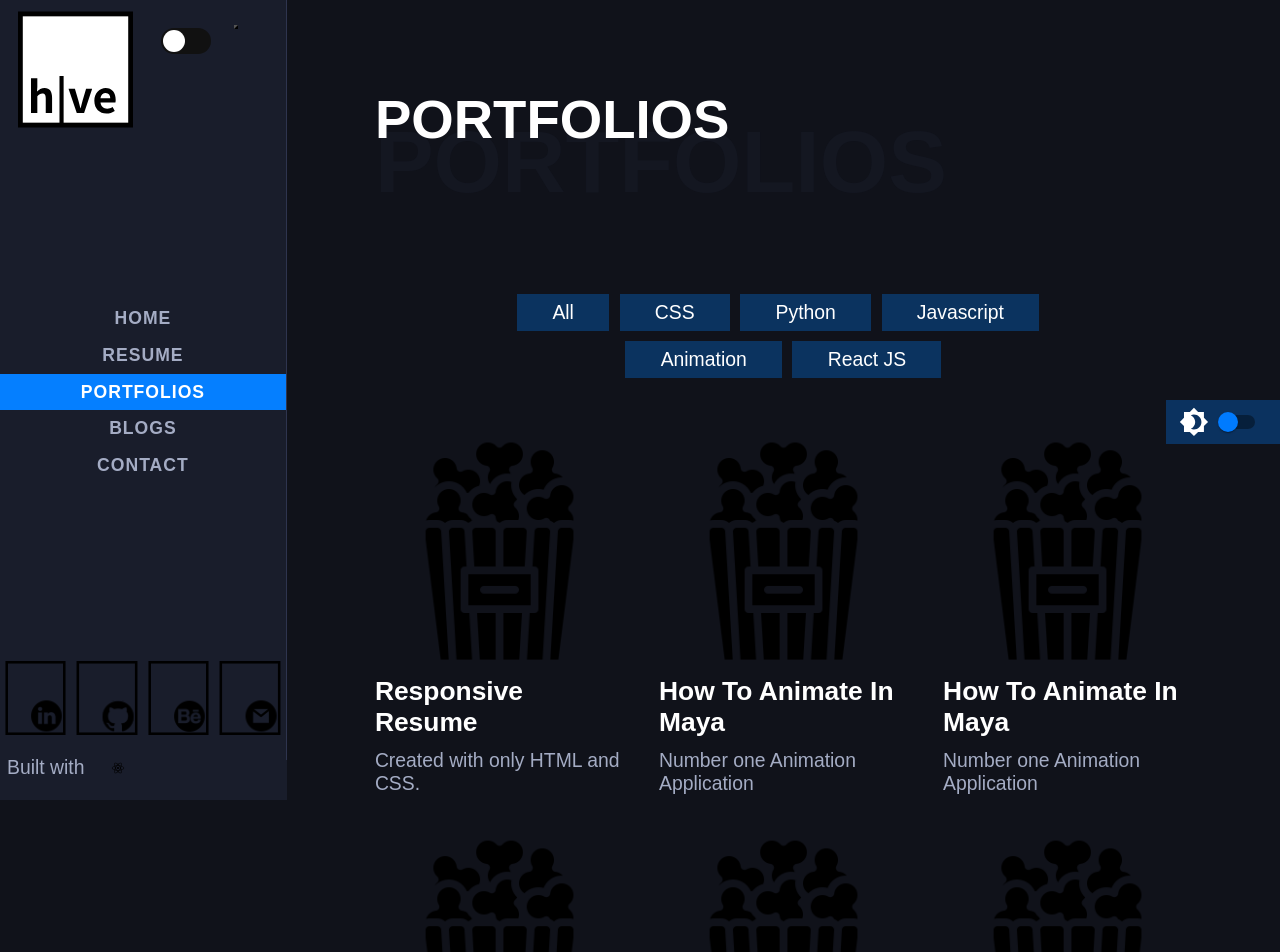
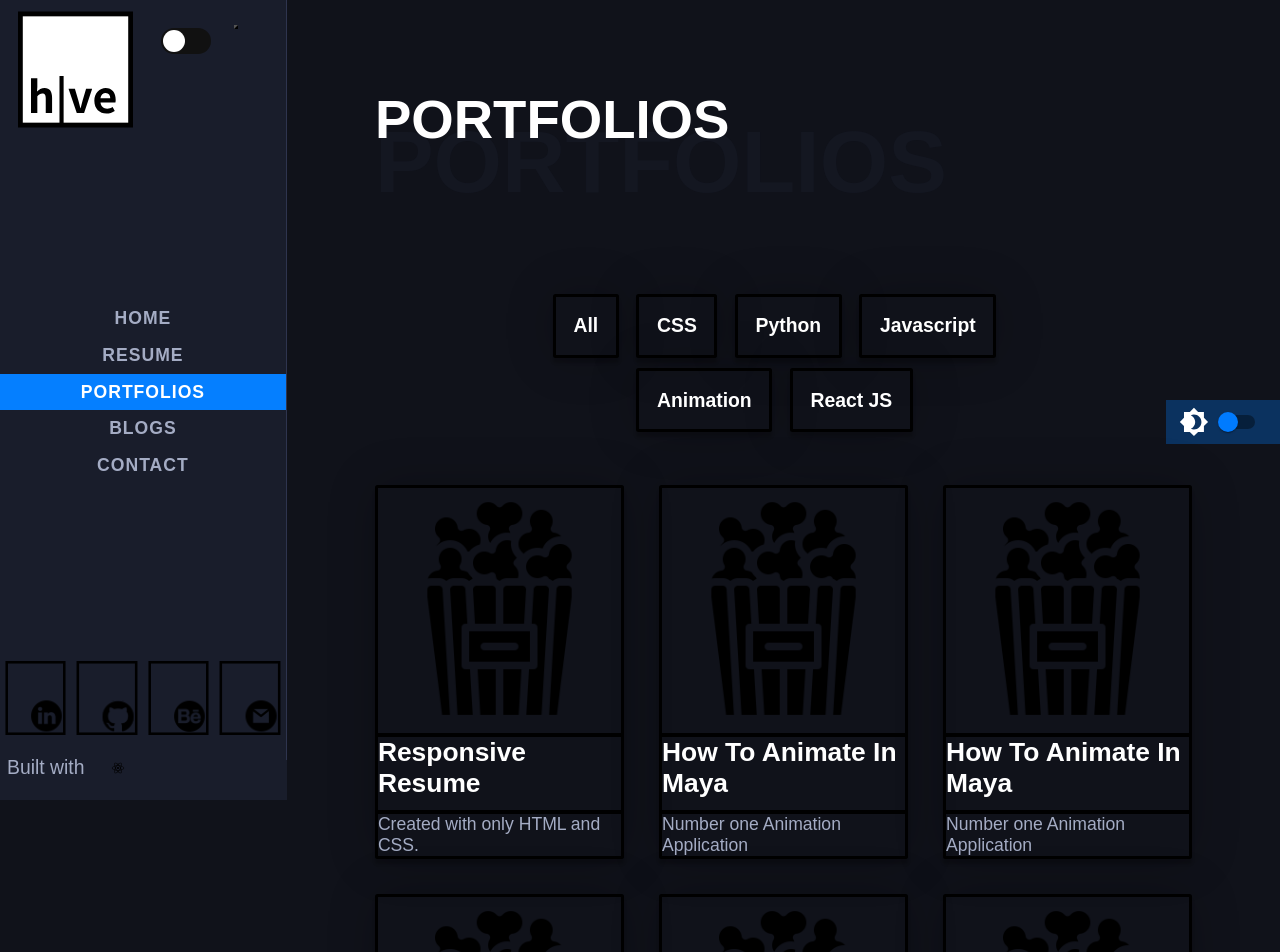
Before and after one commit to cuitlazotlac/portfolio-v2, a React (Create React App) app: page /portfolios in a window 1280 px wide. Shown: the top 952 px of the page. Built offline with nearby package versions, Linux system fonts and the light colour scheme.

Commit message:
Portfolios

```diff
--- a/src/Components/Button.js
+++ b/src/Components/Button.js
@@ -1,39 +1,56 @@
-import React from 'react';
-import styled from 'styled-components';
+import React from "react";
+import styled from "styled-components";
 
-function Button({filter, button}) {
+function Button({ filter, button }) {
   return (
     <ButtonsStyled>
-            {
-                button.map((but, i) =>{
-                    return <ButtonStyled key={i} onClick={() => filter(but)}>
+      {button.map((but, i) => {
+        return (
+          <ButtonStyled key={i} onClick={() => filter(but)}>
             {but}
           </ButtonStyled>
-                })
-            }
+        );
+      })}
     </ButtonsStyled>
-    )
+  );
 }
 
 const ButtonStyled = styled.button`
   outline: none;
   border: none;
   background-color: var(--background-light-color-2);
-    padding: .4rem 2rem;
+  padding: 0.4rem 2rem;
   font-size: inherit;
   color: var(--white-color);
   cursor: pointer;
-    transition: all .4s ease-in-out;
+  transition: all 0.4s ease-in-out;
+  margin-right: 1rem;
   margin-bottom: .6rem;
-    &:active ,&:focus{
+  padding: 0.6rem 2rem;
+  border: 3px solid black;
+  background: none;
+  font-weight: 900;
+  transition: all 0.3s ease-in-out;
+  box-shadow: 0 5px 3px rgba(0, 0, 0, 0.2), 0px 0px 50px rgba(0, 0, 0, 0.2);
+  border-radius: 2.5px;
+  transform-style: preserve-3d;
+  padding: 1rem;
+  overflow: hidden;
+  &:active,
+  &:focus {
     background-color: var(--primary-color);
   }
-    &:hover{
+  &:hover {
     background-color: var(--primary-color);
+    transform: scale(1.1);
+    transform: translate(7px, -7px);
+    transform-style: preserve-3d;
+    transition: all 0.2s ease-in-out;
+    box-shadow: 5px 10px black;Í
   }
-    &:not(:last-child){
-        margin-right: .6rem;
-    }
+//   &:not(:last-child) {
+//     margin-right: 0.6rem;
+//   }
 `;
 const ButtonsStyled = styled.div`
   display: flex;
@@ -43,4 +60,28 @@ const ButtonsStyled = styled.div`
   width: 70%;
   margin: 2.4rem auto;
 `;
+
+// const ButtonStyled = styled.button`
+//   outline: none;
+//   border: 3px solid black;
+//   background: none;
+//   font-weight: 900;
+//   transition: all 0.3s ease-in-out;
+//   box-shadow: 0 5px 3px rgba(0, 0, 0, 0.2), 0px 0px 50px rgba(0, 0, 0, 0.2);
+//   border-radius: 2.5px;
+//   transform-style: preserve-3d;
+//   //   width: 100%;
+//   padding: 1rem;
+//   overflow: hidden;
+//   &:hover {
+//     transform: scale(1.1);
+//     transform: translate(7px, -7px);
+//     transform-style: preserve-3d;
+//     transition: all 0.2s ease-in-out;
+//     box-shadow: 5px 10px black;
+//   }
+//   i {
+//     margin-right: 15px;
+//   }
+// `;
 export default Button;
--- a/src/Components/Menu.js
+++ b/src/Components/Menu.js
@@ -47,11 +47,30 @@ const MenuItemStyled = styled.div`
     }
     .grid-item{
         .portfolio-content{
+            border: 3px solid black;
+            transition: all 0.3s ease-in-out;
+            box-shadow: 0 5px 3px rgba(0, 0, 0, 0.2), 0px 0px 50px rgba(0, 0, 0, 0.2);
+            border-radius: 2.5px;
+            transform-style: preserve-3d;
             display: block;
             position: relative;
             overflow: hidden;
+            &:hover{
+                transform: scale(1.1);
+                transform: translate(7px, -7px);
+                // border-right: 9px solid black;
+                // border-bottom: 9px solid black;
+                transform-style: preserve-3d;
+                transition: all 0.2s ease-in-out;
+                box-shadow: 5px 10px black;
+            }
             h6{
                 font-size: 1.5rem;
+                border-top: 4px solid black;
+            }
+            p{
+                font-size: 1rem;
+                border-top: 4px solid black;
             }
             img{
                 width: 100%;
--- a/src/Pages/PortfoliosPage.js
+++ b/src/Pages/PortfoliosPage.js
@@ -25,7 +25,6 @@ function PortfoliosPage() {
         <MainLayout>
             <Title title={'Portfolios'} span={'portfolios'} />
             <InnerLayout>
-
                 <Button filter={filter} button={button} />
                 <Menu menuItem={menuItem} />
             </InnerLayout>
```
Lines whose indentation alone changed are shown as unchanged.
